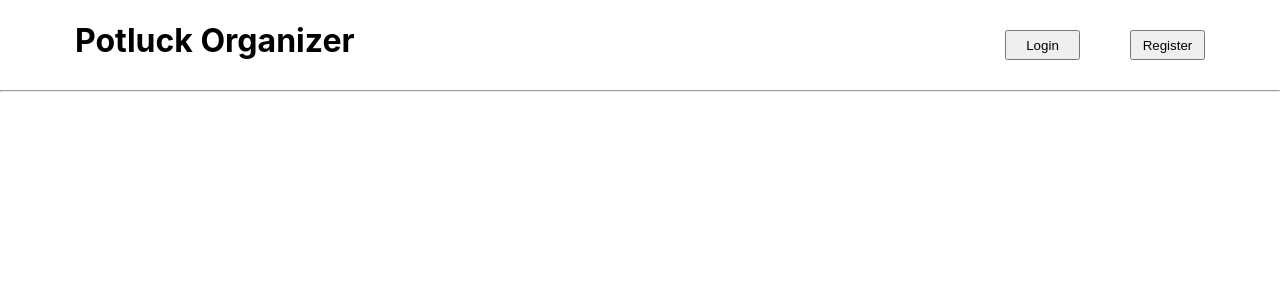
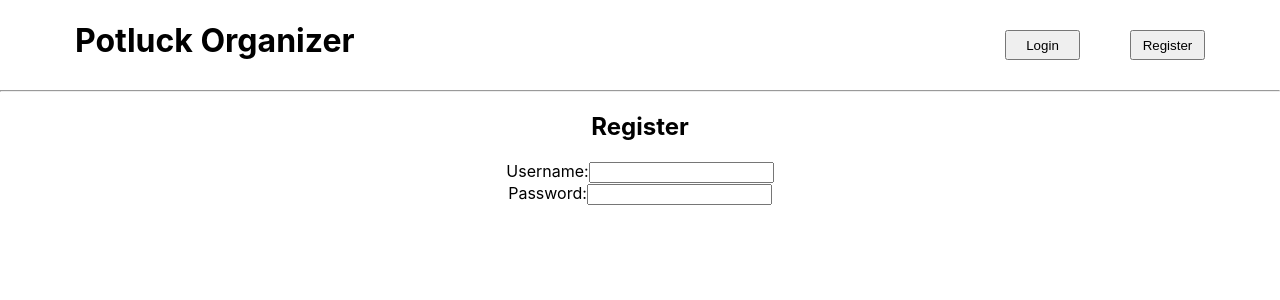
Before and after one commit to Build-Week-Potluck-Organizer/front-end, a React (Create React App) app in the folder PotluckOrganizer/: page /register in a window 1280 px wide. Shown: the top 300 px of the page. Built offline with nearby package versions, Linux system fonts and the light colour scheme.

Commit message:
created register component

```diff
--- a/PotluckOrganizer/src/App.js
+++ b/PotluckOrganizer/src/App.js
@@ -7,6 +7,7 @@ import {Header} from "./components/Header";
 
 
 import Login from "./components/Login";
+import {Register} from './components/Register';
 
 function App() {
   return (
@@ -17,6 +18,7 @@ function App() {
         <Switch>
           <Route exact path='/' />
           <Route exact path='/login' component={Login}/>
+          <Route exact path='/register' component={Register}/>
           <Route exact path='/homepage' />
           <Route exact path='/newevent' />
           <Route exact path='/rsvp' />
--- /dev/null
+++ b/PotluckOrganizer/src/components/Register.js
@@ -0,0 +1,32 @@
+import React, {useState} from 'react';
+import axios from 'axios';
+
+export const Register = () => {
+    const [form, setForm] = useState({
+        username: "",
+        password: ""
+    });
+
+    return (
+        <div>
+            <h2>Register</h2>
+            <form>
+                <label htmlFor="username">
+                    Username:
+                    <input
+                    id='username'
+                    name='username'
+                    ></input>
+                </label>
+                <br></br>
+                <label htmlFor="password">
+                    Password:
+                    <input
+                    id='password'
+                    name='password'
+                    ></input>
+                </label>
+            </form>
+        </div>
+    )
+};
```
